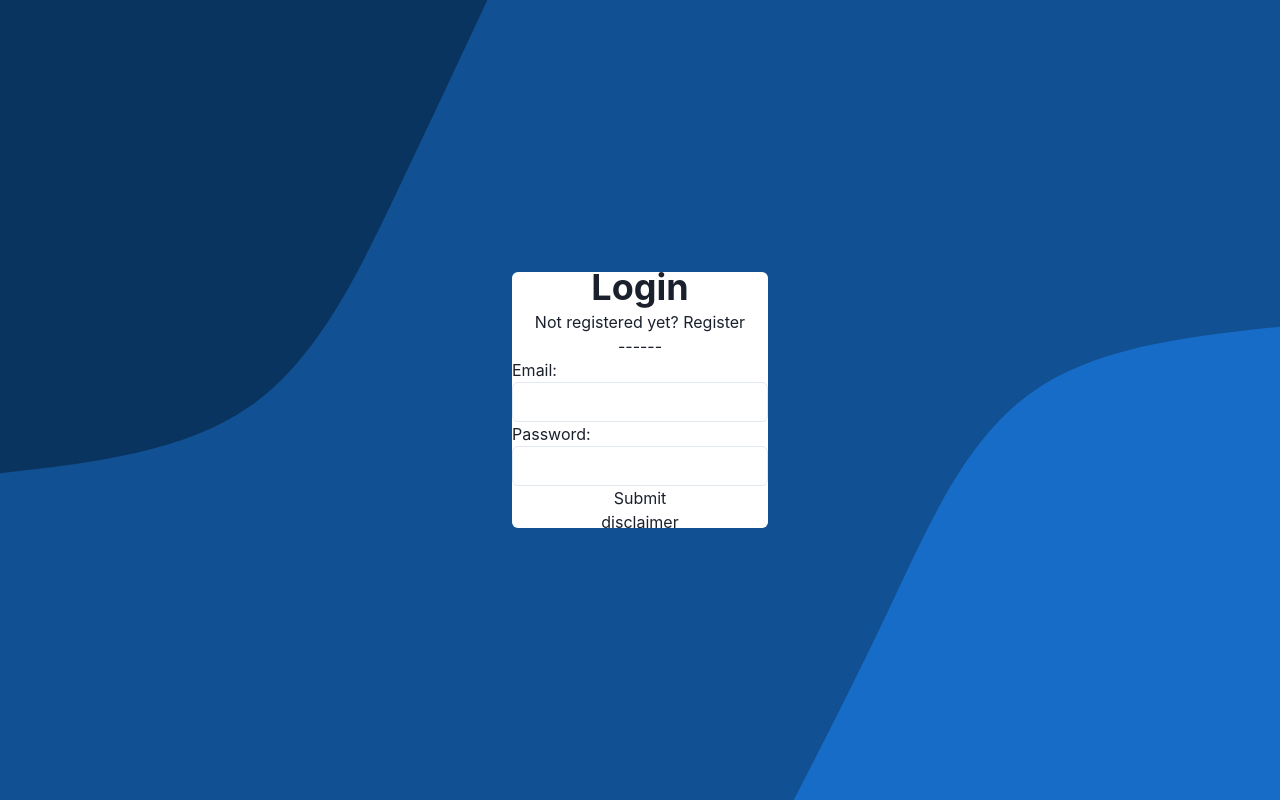
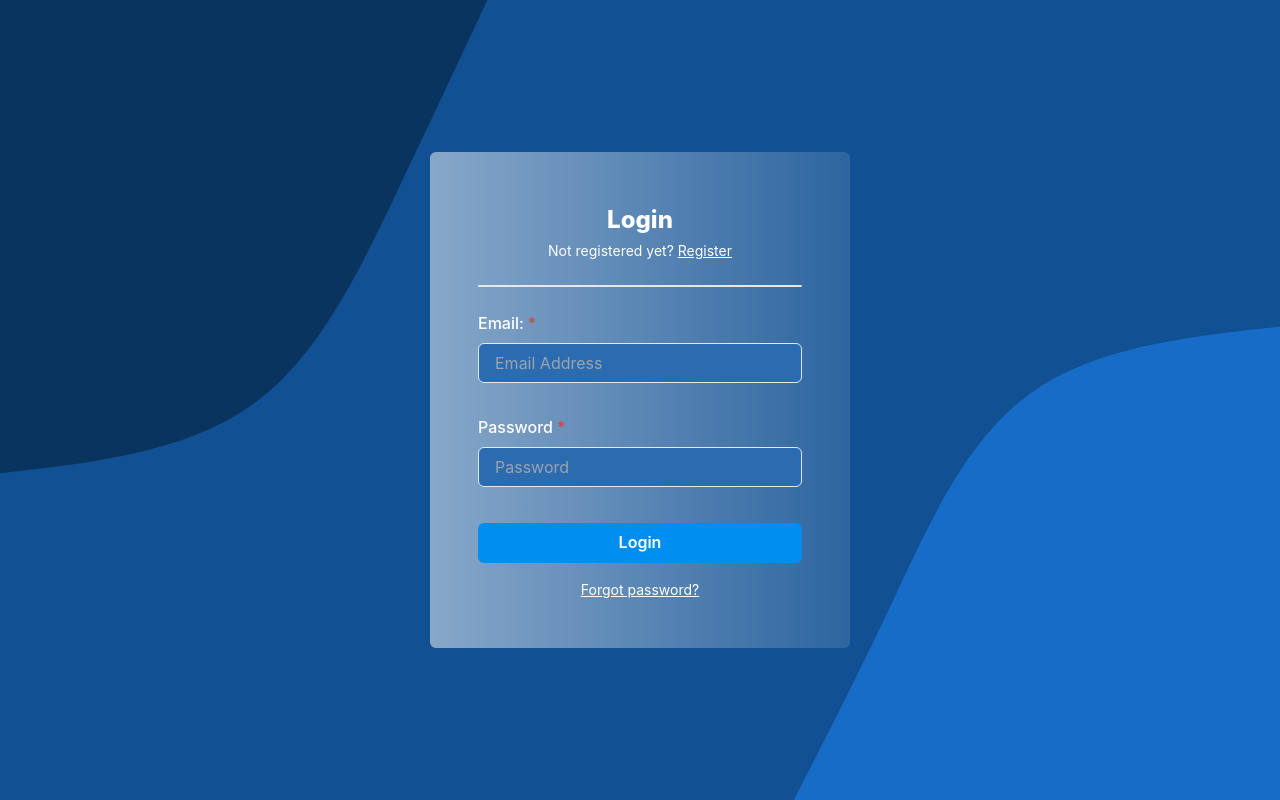
Before and after one commit to Am4teur/mazer-next, a Next.js app: page /auth in a window 1280 px wide. Built offline with nearby package versions, Linux system fonts and the light colour scheme.

Commit message:
Complete FE Auth

```diff
--- a/pages/auth.tsx
+++ b/pages/auth.tsx
@@ -1,31 +1,208 @@
-import { Heading, Input } from "@chakra-ui/react";
-import React from "react";
+import React, { useState } from "react";
+import type { NextPage } from "next";
+import Router from "next/router";
+import {
+  Button,
+  FormControl,
+  FormErrorMessage,
+  FormLabel,
+  Input,
+} from "@chakra-ui/react";
+import { Field, Form, Formik } from "formik";
+import axios from "axios";
 
-const auth = () => {
+const Auth: NextPage = () => {
+  const [authType, setAuthType] = useState("Login");
+  const [beErrors, setBeErrors] = useState({
+    username: "",
+    email: "",
+    password: "",
+  });
+
+  const onSubmit = (values: any, actions: any) => {
+    const { username, email, password } = values;
+
+    actions.setSubmitting(false);
+
+    authType === "Login"
+      ? loginUser(email, password)
+      : registerUser(username, email, password);
+  };
+
+  const redirectToHome = () => {
+    const { pathname } = Router;
+    if (pathname === "/auth") {
+      Router.push("/");
+    }
+  };
+
+  const registerUser = async (
+    username: string,
+    email: string,
+    password: string
+  ) => {
+    const res = await axios
+      .post(
+        "/api/register",
+        { username, email, password },
+        {
+          headers: {
+            Accept: "application/json",
+            "content-type": "application/json",
+          },
+        }
+      )
+      .then((res) => {
+        // update context with res
+        setBeErrors({
+          username: "",
+          email: "",
+          password: "",
+        });
+        redirectToHome();
+      })
+      .catch((error) => {
+        setBeErrors(error.response.data);
+      });
+  };
+
+  const loginUser = async (email: string, password: string) => {
+    const res = await axios
+      .post(
+        "/api/login",
+        { email, password },
+        {
+          headers: {
+            Accept: "application/json",
+            "content-type": "application/json",
+          },
+        }
+      )
+      .then((res) => {
+        setBeErrors({
+          username: "",
+          email: "",
+          password: "",
+        });
+        redirectToHome();
+      })
+      .catch((error) => {
+        // check this
+        setBeErrors(error.response.data);
+      });
+  };
+
   return (
     // With flex-1 I only need w-full because its flex-row.
     // If it was flex-col, I would only need h-full.
-    <div className="flex-1 h-full w-full flex justify-center items-center bg-auth bg-fixed bg-center bg-cover bg-no-repeat">
-      <div className="flex flex-col justify-center items-center w-64 h-64 bg-white rounded-md">
-        <div className="flex flex-col justify-center items-center">
-          <Heading>Login</Heading>
-          <div>Not registered yet? Register</div>
-          <div>------</div>
-        </div>
-        <div>
-          <label>Email:</label>
-          <Input type="text"></Input>
-        </div>
-        <div>
-          <label>Password:</label>
-          <Input type="password"></Input>
-        </div>
-        <button>Submit</button>
-        <div>disclaimer</div>
+    <div className="flex-1 h-full w-full flex justify-center items-center bg-auth bg-fixed bg-center bg-cover bg-no-repeat text-white">
+      <div className="flex flex-col justify-center items-center bg-gradient-to-r from-white-transparent to-white-more-transparent rounded-md p-12 w-[420px]">
+        <h2 className="leading-10 text-[24px] font-extrabold">{authType}</h2>
+        {authType === "Login" ? (
+          <span className="text-[14px] mb-6 font-normal">
+            Not registered yet?{" "}
+            <button
+              className="underline"
+              onClick={() => setAuthType("Register")}
+            >
+              Register
+            </button>
+          </span>
+        ) : (
+          <span className="text-[14px] mb-6 font-normal">
+            Already have an account?{" "}
+            <button className="underline" onClick={() => setAuthType("Login")}>
+              Login
+            </button>
+          </span>
+        )}
+        <div className="w-full border-solid border-b-2 rounded-full mb-6"></div>
+
+        <Formik
+          initialValues={{}} // { email: "", password: "" }
+          validateOnChange={false}
+          validateOnBlur={false}
+          onSubmit={(values, actions) => {
+            onSubmit(values, actions);
+          }}
+        >
+          {(props) => (
+            <Form className="flex flex-col w-full mb-4">
+              {authType === "Register" && (
+                <Field name="username">
+                  {({ field, form }: any) => (
+                    <FormControl
+                      isRequired
+                      isInvalid={Boolean(beErrors.username)}
+                      mb={8}
+                    >
+                      <FormLabel htmlFor="username">Username:</FormLabel>
+                      <Input
+                        {...field}
+                        id="username"
+                        placeholder="Username"
+                        background={"blue.600"}
+                      />
+                      <FormErrorMessage>{beErrors.username}</FormErrorMessage>
+                    </FormControl>
+                  )}
+                </Field>
+              )}
+              <Field name="email">
+                {({ field, form }: any) => (
+                  <FormControl
+                    isRequired
+                    isInvalid={Boolean(beErrors.email)}
+                    mb={8}
+                  >
+                    <FormLabel htmlFor="email">Email:</FormLabel>
+                    <Input
+                      {...field}
+                      id="email"
+                      placeholder="Email Address"
+                      background={"blue.600"}
+                    />
+                    <FormErrorMessage>{beErrors.email}</FormErrorMessage>
+                  </FormControl>
+                )}
+              </Field>
+              <Field name="password">
+                {({ field, form }: any) => (
+                  <FormControl
+                    isRequired
+                    isInvalid={Boolean(beErrors.password)}
+                    mb={3}
+                  >
+                    <FormLabel htmlFor="password">Password</FormLabel>
+                    <Input
+                      {...field}
+                      type="password"
+                      placeholder="Password"
+                      background={"blue.600"}
+                    />
+                    <FormErrorMessage>{beErrors.password}</FormErrorMessage>
+                  </FormControl>
+                )}
+              </Field>
+              <Button
+                mt={6}
+                bg="brand.blue-3"
+                isLoading={props.isSubmitting}
+                type="submit"
+              >
+                {authType}
+              </Button>
+            </Form>
+          )}
+        </Formik>
+        {authType === "Login" && (
+          <span className="text-[14px] font-normal">
+            <a className="underline">Forgot password?</a>
+          </span>
+        )}
       </div>
     </div>
   );
-  //rgb(16, 80, 147) url("./background.svg") no-repeat fixed center center
 };
 
-export default auth;
+export default Auth;
```
